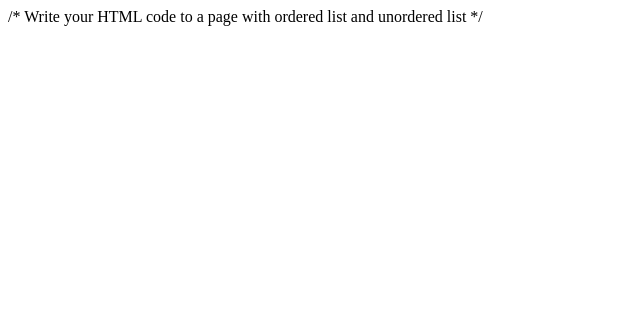
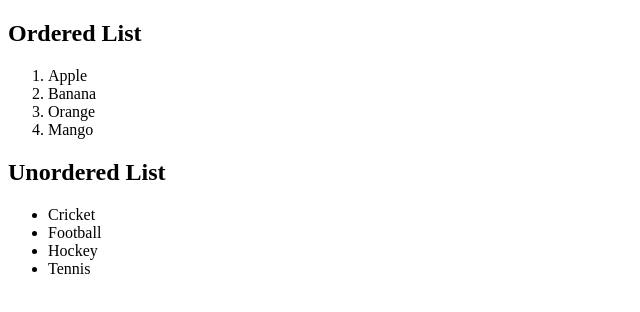
Before and after one commit to pasupathipasupathi766-ship-it/html6, a website: page index.html in a window 1280 px wide. Shown: the whole page, without its empty margins (0-640 px from the left). Drawn offline with Linux system fonts and the light colour scheme.

Commit message:
Update index.html

```diff
--- a/index.html
+++ b/index.html
@@ -1,14 +1,24 @@
+
 <!DOCTYPE html>
-<html lang="en">
+<html>
 <head>
-<meta charset="UTF-8">
-<meta name="viewport" content="width=device-width, initial-scale=1.0">
-<title>Ordered and Unordered List</title>
+    <title>Ordered and Unordered List</title>
 </head>
+<body>
+    <h2>Ordered List</h2>
+    <ol>
+        <li>Apple</li>
+        <li>Banana</li>
+        <li>Orange</li>
+        <li>Mango</li>
+    </ol>
 
-<body>
-
-/* Write your HTML code to a page with ordered list and unordered list */
-
+    <h2>Unordered List</h2>
+    <ul>
+        <li>Cricket</li>
+        <li>Football</li>
+        <li>Hockey</li>
+        <li>Tennis</li>
+    </ul>
 </body>
 </html>
```
